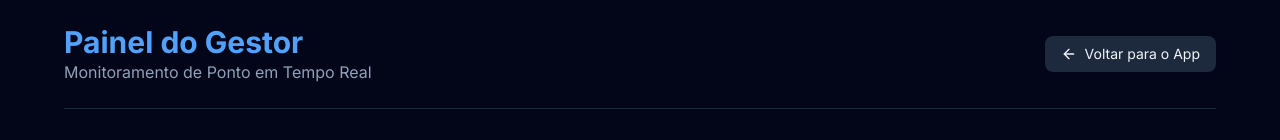
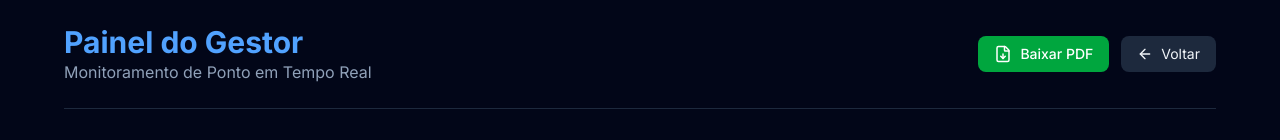
Before and after one commit to AndreSilvaDeveloper/pontoPro, a Next.js app: page /admin in a window 1280 px wide. Shown: the top 140 px of the page. Built offline with nearby package versions, Linux system fonts and the light colour scheme; no server answers; the database is empty.

Commit message:
Botão de Relatório PDF

```diff
--- a/package.json
+++ b/package.json
@@ -13,6 +13,8 @@
     "@vercel/blob": "^2.0.0",
     "axios": "^1.13.2",
     "date-fns": "^4.1.0",
+    "jspdf": "^3.0.4",
+    "jspdf-autotable": "^5.0.2",
     "lucide-react": "^0.555.0",
     "next": "16.0.7",
     "next-auth": "^4.24.13",
--- a/src/app/admin/page.tsx
+++ b/src/app/admin/page.tsx
@@ -3,15 +3,14 @@ import { format } from 'date-fns';
 import { ptBR } from 'date-fns/locale';
 import { MapPin, Calendar, Clock, User, ArrowLeft } from 'lucide-react';
 import Link from 'next/link';
+import BotaoRelatorio from '@/components/BotaoRelatorio'; // <--- IMPORTADO AQUI
 
-// Esta função diz ao Next.js para não guardar cache desta página (dados sempre frescos)
 export const dynamic = 'force-dynamic';
 
 export default async function AdminDashboard() {
-  // 1. Buscar os pontos no banco de dados (os mais recentes primeiro)
   const pontos = await prisma.ponto.findMany({
     include: {
-      usuario: true, // Traz os dados do funcionário junto
+      usuario: true,
     },
     orderBy: {
       dataHora: 'desc',
@@ -28,13 +27,19 @@ export default async function AdminDashboard() {
             <h1 className="text-3xl font-bold text-blue-400">Painel do Gestor</h1>
             <p className="text-slate-400">Monitoramento de Ponto em Tempo Real</p>
           </div>
+
+          <div className="flex gap-3">
+            {/* BOTÃO NOVO AQUI 👇 */}
+            <BotaoRelatorio pontos={pontos} />
+
             <Link
               href="/"
               className="flex items-center gap-2 bg-slate-800 hover:bg-slate-700 px-4 py-2 rounded-lg transition-colors text-sm"
             >
               <ArrowLeft size={16} />
-            Voltar para o App
+              Voltar
             </Link>
+          </div>
         </div>
 
         {/* Resumo Rápido */}
@@ -69,7 +74,6 @@ export default async function AdminDashboard() {
                 {pontos.map((ponto) => (
                   <tr key={ponto.id} className="hover:bg-slate-800/50 transition-colors">
 
-                    {/* Coluna Funcionário */}
                     <td className="p-4">
                       <div className="flex items-center gap-3">
                         <div className="w-10 h-10 rounded-full bg-blue-900/50 flex items-center justify-center text-blue-200">
@@ -82,7 +86,6 @@ export default async function AdminDashboard() {
                       </div>
                     </td>
 
-                    {/* Coluna Data e Hora */}
                     <td className="p-4">
                       <div className="flex flex-col gap-1">
                         <div className="flex items-center gap-2 text-slate-300">
@@ -96,26 +99,28 @@ export default async function AdminDashboard() {
                       </div>
                     </td>
 
-                    {/* Coluna Foto */}
                     <td className="p-4">
-                      {ponto.fotoUrl && ponto.fotoUrl.length > 50 ? (
-                        <div className="relative group w-16 h-16">
-                           {/* Exibe a foto pequena, mas mostra grande se passar o mouse (hover) */}
+                      {ponto.fotoUrl ? (
+                        <div className="relative group w-16 h-16 cursor-pointer">
+                          {/* DICA: Adicionei target="_blank" aqui para abrir a foto original
+                              numa nova aba se clicar nela
+                          */}
+                          <a href={ponto.fotoUrl} target="_blank" rel="noopener noreferrer">
                             <img
                               src={ponto.fotoUrl}
                               alt="Registro"
-                            className="w-16 h-16 rounded-lg object-cover border border-slate-600 group-hover:scale-[3] group-hover:z-50 transition-transform origin-left absolute top-0 left-0 bg-black"
+                              className="w-16 h-16 rounded-lg object-cover border border-slate-600 group-hover:scale-[3] group-hover:z-50 transition-transform origin-left absolute top-0 left-0 bg-black shadow-xl"
                             />
+                          </a>
                         </div>
                       ) : (
                         <span className="text-xs text-slate-600 italic">Sem foto</span>
                       )}
                     </td>
 
-                    {/* Coluna Mapa */}
                     <td className="p-4">
                       <a
-                        href={`https://www.google.com/maps?q=${ponto.latitude},${ponto.longitude}`}
+                        href={`https://www.google.com/maps/search/?api=1&query=${ponto.latitude},${ponto.longitude}`}
                         target="_blank"
                         rel="noopener noreferrer"
                         className="inline-flex items-center gap-2 px-3 py-2 bg-blue-600/10 text-blue-400 hover:bg-blue-600 hover:text-white rounded-lg transition-all text-sm font-medium border border-blue-600/20 hover:border-blue-500"
--- /dev/null
+++ b/src/components/BotaoRelatorio.tsx
@@ -0,0 +1,61 @@
+'use client';
+
+import jsPDF from 'jspdf';
+import autoTable from 'jspdf-autotable';
+import { FileDown } from 'lucide-react';
+import { format } from 'date-fns';
+
+interface Ponto {
+  id: string;
+  dataHora: Date;
+  usuario: {
+    nome: string;
+    email: string;
+  };
+  latitude: number;
+  longitude: number;
+}
+
+export default function BotaoRelatorio({ pontos }: { pontos: Ponto[] }) {
+
+  const gerarPDF = () => {
+    const doc = new jsPDF();
+
+    // Título
+    doc.setFontSize(18);
+    doc.text('Relatório de Ponto - Ponto Pro', 14, 22);
+
+    doc.setFontSize(11);
+    doc.text(`Gerado em: ${format(new Date(), 'dd/MM/yyyy HH:mm')}`, 14, 30);
+
+    // Dados da Tabela
+    const dadosFormatados = pontos.map((ponto) => [
+      ponto.usuario.nome,
+      format(new Date(ponto.dataHora), 'dd/MM/yyyy'),
+      format(new Date(ponto.dataHora), 'HH:mm:ss'),
+      `${ponto.latitude}, ${ponto.longitude}`, // Localização
+    ]);
+
+    // Cria a tabela
+    autoTable(doc, {
+      head: [['Funcionário', 'Data', 'Hora', 'GPS']],
+      body: dadosFormatados,
+      startY: 40,
+      styles: { fontSize: 10 },
+      headStyles: { fillColor: [22, 163, 74] }, // Cor verde do nosso app
+    });
+
+    // Salva o arquivo
+    doc.save('relatorio-ponto.pdf');
+  };
+
+  return (
+    <button
+      onClick={gerarPDF}
+      className="flex items-center gap-2 bg-green-600 hover:bg-green-700 text-white px-4 py-2 rounded-lg transition-colors font-medium text-sm"
+    >
+      <FileDown size={18} />
+      Baixar PDF
+    </button>
+  );
+}
```
Also changed, not shown: 1 other file (tests, documents, lock files or other folders). Lines whose indentation alone changed are shown as unchanged.
